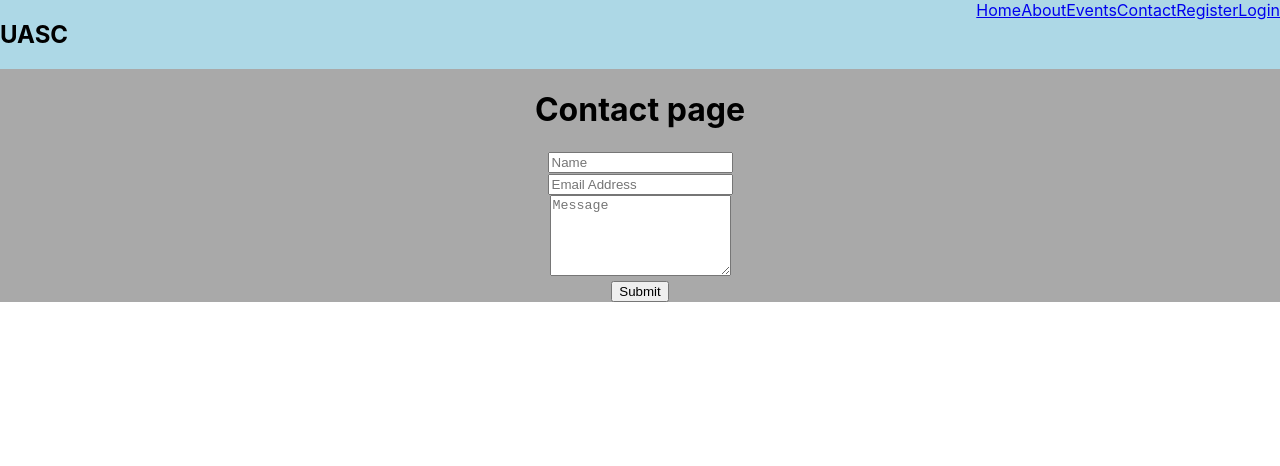
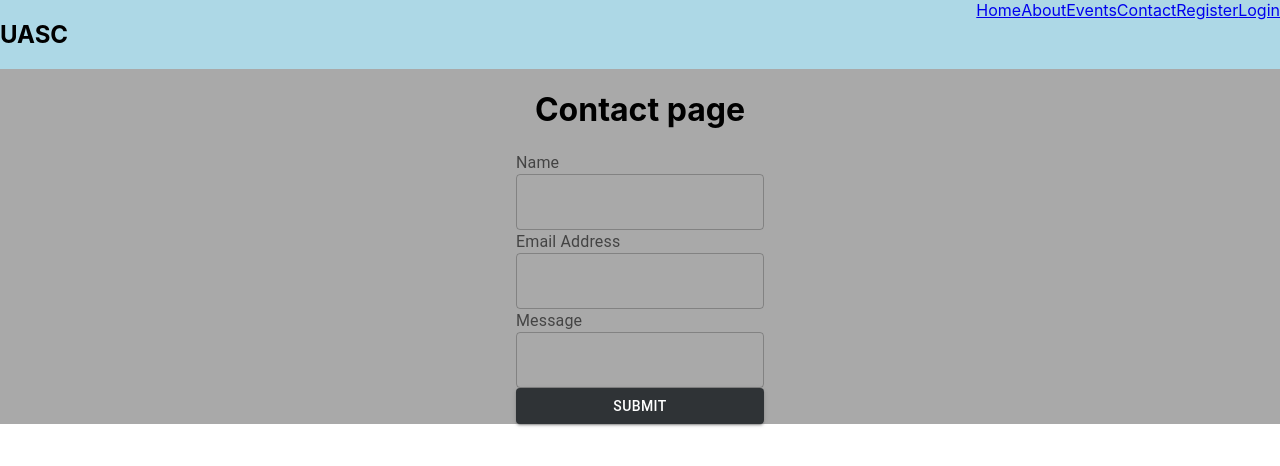
Before and after one commit to UoaWDCC/uasc-web, a React (Create React App) app in the folder frontend/: page /contact in a window 1280 px wide. Shown: the top 466 px of the page. Built offline with nearby package versions, Linux system fonts and the light colour scheme.

Commit message:
feat: Update form to use MaterialUI

```diff
--- a/frontend/src/components/ContactForm.js
+++ b/frontend/src/components/ContactForm.js
@@ -1,3 +1,5 @@
+import { Button, FormControl, FormLabel, TextField } from '@mui/material';
+
 const ContactForm = () => {
 
     const handleSubmit = () => {
@@ -6,28 +8,21 @@ const ContactForm = () => {
 
     return (
         <form onSubmit={handleSubmit}>
-            <div>
-                <input
-                    type="text"
-                    id="name"
-                    placeholder="Name"
-                    required
-                />
-            </div>
-            <div>
-                <input
-                    type="email"
-                    id="email"
-                    placeholder="Email Address"
-
-                />
-            </div>
-            <div>
-                <textarea id="message" rows="5" placeholder="Message"></textarea>
-            </div>
-            <button type="submit">Submit</button>
+            <FormControl>
+                <FormLabel style={{ "textAlign": "left" }}>Name</FormLabel>
+                <TextField required></TextField>
+                <FormLabel style={{ "textAlign": "left" }}>Email Address</FormLabel>
+                <TextField required></TextField>
+                <FormLabel style={{ "textAlign": "left" }}>Message</FormLabel>
+                <TextField multiline required></TextField>
+                <Button type="submit" variant="contained">Submit</Button>
+            </FormControl>
         </form>
     );
 };
 
+<style>
+
+</style>
+
 export default ContactForm;
```
